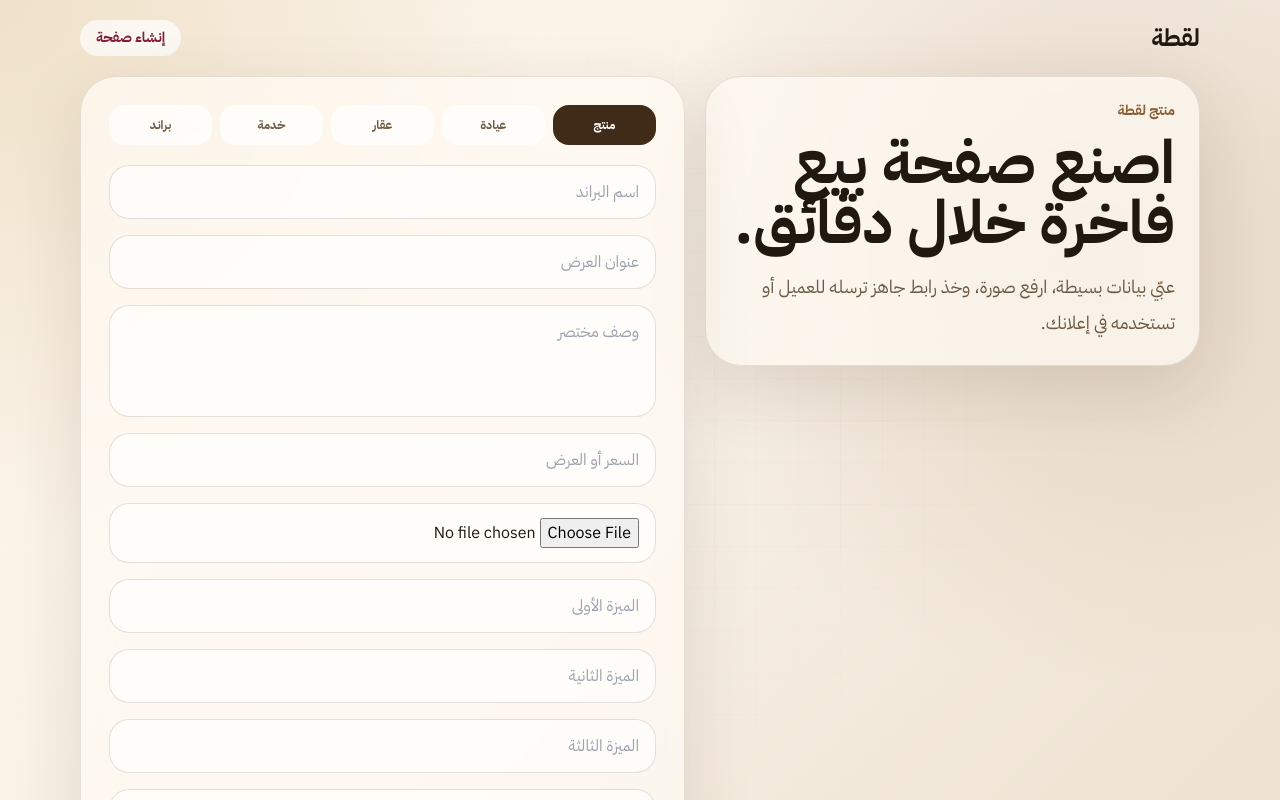
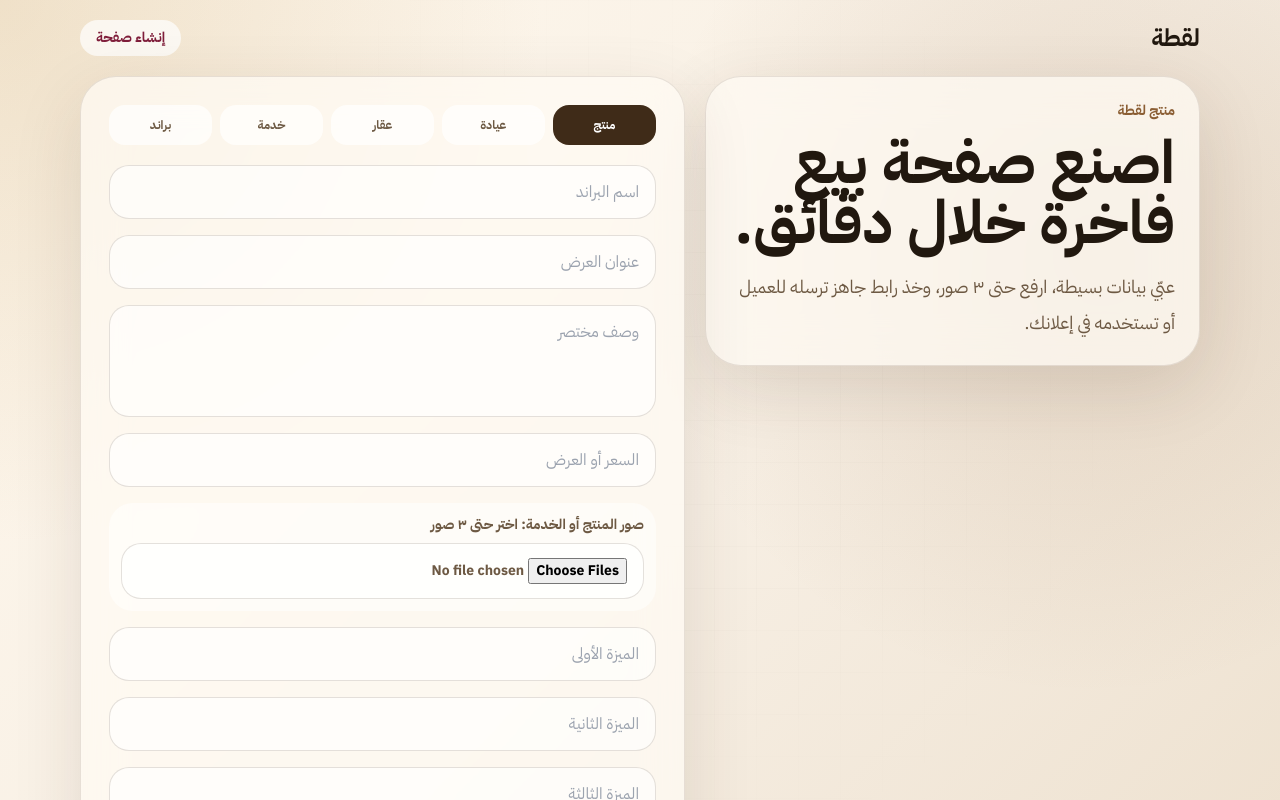
Before and after one commit to faheemappsa/laqta, a Next.js app: page /create in a window 1280 px wide. Shown: the top 800 px of the page. Built offline with nearby package versions, Linux system fonts and the light colour scheme; no server answers.

Commit message:
Fix create flow and support three product images

```diff
--- a/app/create/page.tsx
+++ b/app/create/page.tsx
@@ -12,9 +12,8 @@ const types: { value: LaqtaType; label: string }[] = [
   { value: 'personal_brand', label: 'براند' },
 ];
 
-function makeSlug(value: string) {
-  const base = value.trim().toLowerCase().replace(/[^a-z0-9\u0600-\u06ff]+/g, '-').replace(/^-+|-+$/g, '').slice(0, 42);
-  return `${base || 'laqta'}-${Math.random().toString(36).slice(2, 7)}`;
+function makeSlug() {
+  return `laqta-${Date.now().toString(36)}-${Math.random().toString(36).slice(2, 7)}`;
 }
 
 function cleanWhatsApp(value: string) {
@@ -37,7 +36,7 @@ export default function CreatePage() {
   const [competitorEdge, setCompetitorEdge] = useState('');
   const [ctaType, setCtaType] = useState<'whatsapp' | 'link'>('whatsapp');
   const [ctaValue, setCtaValue] = useState('');
-  const [imageFile, setImageFile] = useState<File | null>(null);
+  const [imageFiles, setImageFiles] = useState<File[]>([]);
   const [isLoading, setIsLoading] = useState(false);
   const [createdUrl, setCreatedUrl] = useState('');
   const [error, setError] = useState('');
@@ -46,11 +45,18 @@ export default function CreatePage() {
     event.preventDefault();
     setError('');
     setCreatedUrl('');
+
+    if (!title.trim() || !description.trim() || !ctaValue.trim()) {
+      setError('العنوان والوصف ورقم الطلب مطلوبة.');
+      return;
+    }
+
     setIsLoading(true);
 
     try {
-      const slug = makeSlug(title);
-      const mainImageUrl = imageFile ? await uploadLandingImage(imageFile, slug) : null;
+      const slug = makeSlug();
+      const files = imageFiles.slice(0, 3);
+      const galleryUrls = await Promise.all(files.map((file, index) => uploadLandingImage(file, slug, index + 1)));
       const row = await createLanding({
         slug,
         business_type: businessType,
@@ -60,7 +66,8 @@ export default function CreatePage() {
         price: price.trim() || null,
         features: [featureOne, featureTwo, featureThree].map((item) => item.trim()).filter(Boolean),
         competitor_edge: competitorEdge.trim() || 'صفحة مرتبة، عرض واضح، وطلب مباشر بدون تعقيد.',
-        main_image_url: mainImageUrl,
+        main_image_url: galleryUrls[0] || null,
+        gallery_urls: galleryUrls,
         cta_type: ctaType,
         cta_value: ctaType === 'whatsapp' ? cleanWhatsApp(ctaValue) : ctaValue.trim(),
       });
@@ -83,7 +90,7 @@ export default function CreatePage() {
         <div className="glass rounded-[36px] p-6 lg:sticky lg:top-6 lg:self-start">
           <p className="mb-3 text-sm font-black text-[#8b5e34]">منتج لقطة</p>
           <h1 className="text-4xl font-black leading-tight sm:text-6xl">اصنع صفحة بيع فاخرة خلال دقائق.</h1>
-          <p className="mt-4 text-lg leading-9 text-[#6d5943]">عبّي بيانات بسيطة، ارفع صورة، وخذ رابط جاهز ترسله للعميل أو تستخدمه في إعلانك.</p>
+          <p className="mt-4 text-lg leading-9 text-[#6d5943]">عبّي بيانات بسيطة، ارفع حتى ٣ صور، وخذ رابط جاهز ترسله للعميل أو تستخدمه في إعلانك.</p>
         </div>
 
         <form onSubmit={handleSubmit} className="glass rounded-[36px] p-5 sm:p-7">
@@ -100,7 +107,11 @@ export default function CreatePage() {
             <input className="input" value={title} onChange={(event) => setTitle(event.target.value)} placeholder="عنوان العرض" required />
             <textarea className="input min-h-28 resize-none" value={description} onChange={(event) => setDescription(event.target.value)} placeholder="وصف مختصر" required />
             <input className="input" value={price} onChange={(event) => setPrice(event.target.value)} placeholder="السعر أو العرض" />
-            <input className="input" type="file" accept="image/*" onChange={(event) => setImageFile(event.target.files?.[0] ?? null)} />
+            <label className="grid gap-2 rounded-[24px] bg-white/50 p-3 text-sm font-bold text-[#6d5943]">
+              صور المنتج أو الخدمة: اختر حتى ٣ صور
+              <input className="input" type="file" accept="image/*" multiple onChange={(event) => setImageFiles(Array.from(event.target.files ?? []).slice(0, 3))} />
+              {imageFiles.length ? <span className="text-xs text-[#8b5e34]">تم اختيار {imageFiles.length} صورة</span> : null}
+            </label>
             <input className="input" value={featureOne} onChange={(event) => setFeatureOne(event.target.value)} placeholder="الميزة الأولى" />
             <input className="input" value={featureTwo} onChange={(event) => setFeatureTwo(event.target.value)} placeholder="الميزة الثانية" />
             <input className="input" value={featureThree} onChange={(event) => setFeatureThree(event.target.value)} placeholder="الميزة الثالثة" />
@@ -113,7 +124,13 @@ export default function CreatePage() {
             <input className="input" value={ctaValue} onChange={(event) => setCtaValue(event.target.value)} placeholder={ctaType === 'whatsapp' ? 'رقم الواتساب' : 'رابط الدفع'} required />
 
             {error ? <div className="rounded-3xl bg-red-50 p-4 text-sm font-bold text-red-700">{error}</div> : null}
-            {createdUrl ? <a className="rounded-3xl bg-green-50 p-4 text-sm font-bold text-green-800 underline" href={createdUrl} target="_blank" rel="noreferrer">{createdUrl}</a> : null}
+            {createdUrl ? (
+              <div className="rounded-3xl bg-green-50 p-4 text-sm font-bold text-green-800">
+                <p className="mb-2">تم إنشاء اللقطة بنجاح:</p>
+                <a className="block break-all underline" href={createdUrl} target="_blank" rel="noreferrer">{createdUrl}</a>
+                <button type="button" className="mt-3 rounded-full bg-green-700 px-4 py-2 text-white" onClick={() => navigator.clipboard?.writeText(createdUrl)}>نسخ الرابط</button>
+              </div>
+            ) : null}
 
             <button className="btn-primary min-h-14" disabled={isLoading} type="submit">{isLoading ? 'جاري صناعة اللقطة...' : 'اصنع لقطتي'}</button>
           </div>
```
